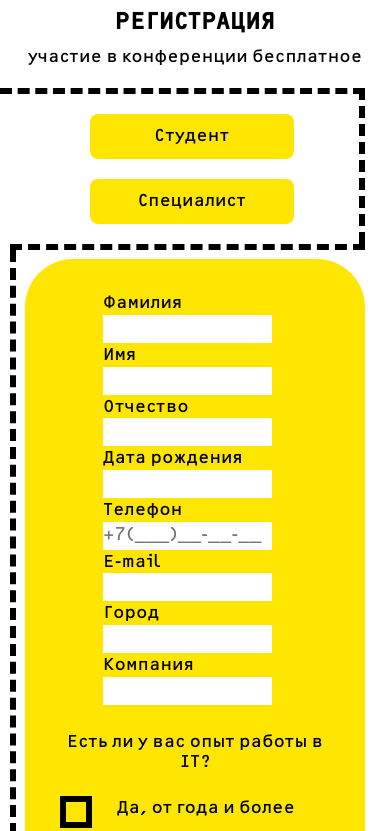
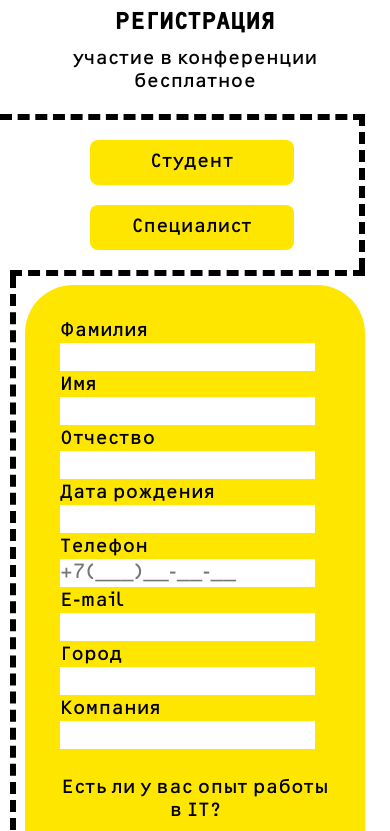
Before and after one commit to Armer7/raffazen, a plain HTML site: page index.html in a window 390 px wide. Shown: the top 831 px of the page. Drawn offline with Linux system fonts and the light colour scheme.

Commit message:
Correct style code

```diff
--- a/assets/css/style.css
+++ b/assets/css/style.css
@@ -21,6 +21,7 @@ body {
 
 .section {
   max-width: 1380px;
+  min-width: 320px;
   margin: 0 auto;
   background-color: #fff;
 }
@@ -82,6 +83,7 @@ body {
 .btnTypeReg {
   width: 204px;
 }
+
 .btnReg {
   position: relative;
   padding: 0 40px;
@@ -130,7 +132,6 @@ body {
 
 .form .rowForm {
   display: flex;
-  flex-wrap: wrap;
   justify-content: space-between;
 }
 
@@ -170,12 +171,12 @@ body {
   margin-bottom: 30px;
 }
 
-.form .terms .radio_input{
+.form .terms .radio_input {
   justify-content: center;
 }
 
-.button:hover{
-  box-shadow: inset 0 2px 3px rgba(0,0,0,.2), 0 0 0 3px rgba(127,115,0,.7);
+.button:hover {
+  box-shadow: inset 0 2px 3px rgba(0, 0, 0, .2), 0 0 0 3px rgba(127, 115, 0, .7);
 }
 
 /* todo RADIO-INPUT alternative */
@@ -197,7 +198,7 @@ body {
   cursor: pointer;
 }
 
-.radio + label:before, .radio + label:after{
+.radio + label:before, .radio + label:after {
   content: '';
   position: absolute;
   transition: .2s;
@@ -227,8 +228,9 @@ body {
 }
 
 .radio:hover + label:before {
-  box-shadow: inset 0 2px 3px rgba(0,0,0,.2), 0 0 0 3px rgba(127,115,0,.7);
+  box-shadow: inset 0 2px 3px rgba(0, 0, 0, .2), 0 0 0 3px rgba(127, 115, 0, .7);
 }
+
 /* todo css @media */
 @media screen and (max-width: 1360px) {
   .headSection, .sectionForm {
@@ -245,6 +247,20 @@ body {
 }
 
 @media screen and (max-width: 1280px) {
+  .headSection, .sectionForm {
+    margin-right: 115px;
+  }
+
+  .headSection, .form {
+    margin-left: 115px;
+  }
+
+  .dashedStart {
+    padding-left: 155px;
+  }
+}
+
+@media screen and (max-width: 1140px) {
   .headSection, .sectionForm {
     margin-right: 50px;
   }
@@ -281,6 +297,7 @@ body {
   .form .rowForm {
     flex-direction: column;
     align-content: center;
+    flex-wrap: wrap;
   }
 
   .form .textForm {
@@ -288,10 +305,22 @@ body {
   }
 }
 
+@media screen and (max-width: 768px) {
+
+  .form .rowForm {
+    flex-wrap: nowrap;
+  }
+
+  .form .textForm {
+    flex-direction: column;
+  }
+
+}
+
 @media screen and (max-width: 576px) {
 
   body {
-    font-size: 18px;
+    font-size: 20px;
   }
 
   .headSection, .sectionForm {
@@ -308,7 +337,8 @@ body {
   .form {
     padding-bottom: 120px;
   }
-  .button{
+
+  .button {
     height: 45px;
     line-height: 45px;
   }
@@ -335,10 +365,6 @@ body {
     margin-bottom: 0;
   }
 
-  .form .textForm {
-    flex-direction: column;
-  }
-
   .imgGlass {
     display: none;
   }
@@ -347,7 +373,6 @@ body {
     height: 28px;
   }
 
-
   .radio_input {
     margin-bottom: 14px;
   }
```
Also changed, not shown: index.html (+1 -0 lines).
